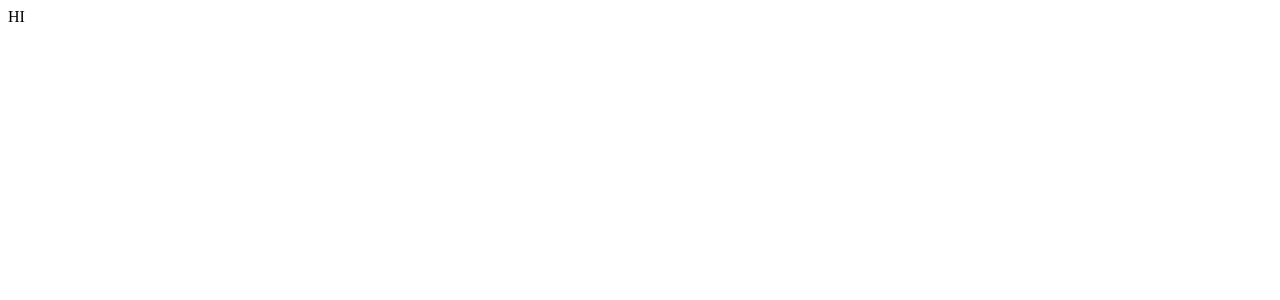
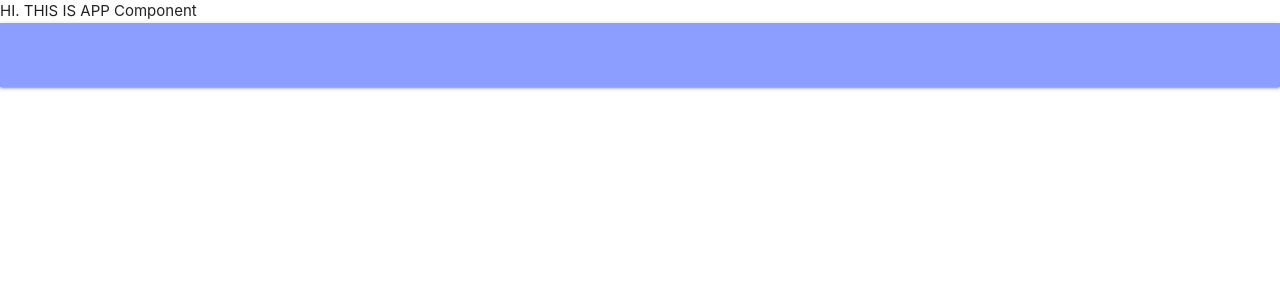
Before and after one commit to csipsz/time-management, a React (Create React App) app in the folder time-client/: page /about in a window 1280 px wide. Shown: the top 300 px of the page. Built offline with nearby package versions, Linux system fonts and the light colour scheme.

Commit message:
added materialize link to html and Navbar

```diff
--- a/time-client/public/index.html
+++ b/time-client/public/index.html
@@ -24,7 +24,9 @@
       work correctly both with client-side routing and a non-root public URL.
       Learn how to configure a non-root public URL by running `npm run build`.
     -->
-    <title>React App</title>
+    <link rel="stylesheet" href="https://cdnjs.cloudflare.com/ajax/libs/materialize/1.0.0/css/materialize.min.css">
+
+    <title>My App</title>
   </head>
   <body>
     <noscript>You need to enable JavaScript to run this app.</noscript>
--- a/time-client/src/App.js
+++ b/time-client/src/App.js
@@ -1,10 +1,12 @@
 import React, { Component } from 'react';
+import Navbar from './components/Navbar'
 
 class  App extends Component {
   render(){
   return (
     <div className="App">
-      HI
+      HI. THIS IS APP Component
+      <Navbar/>
     </div>
   );
   }
--- /dev/null
+++ b/time-client/src/components/Navbar.js
@@ -0,0 +1,13 @@
+import React from 'react'
+import {Link, NavLink} from 'react-router-dom'
+
+const Navbar = () => {
+    return (
+        <nav className="nav-wrapper indigo accent-1">
+            <div className="container"></div>
+
+        </nav>
+    )
+}
+
+export default Navbar
```
